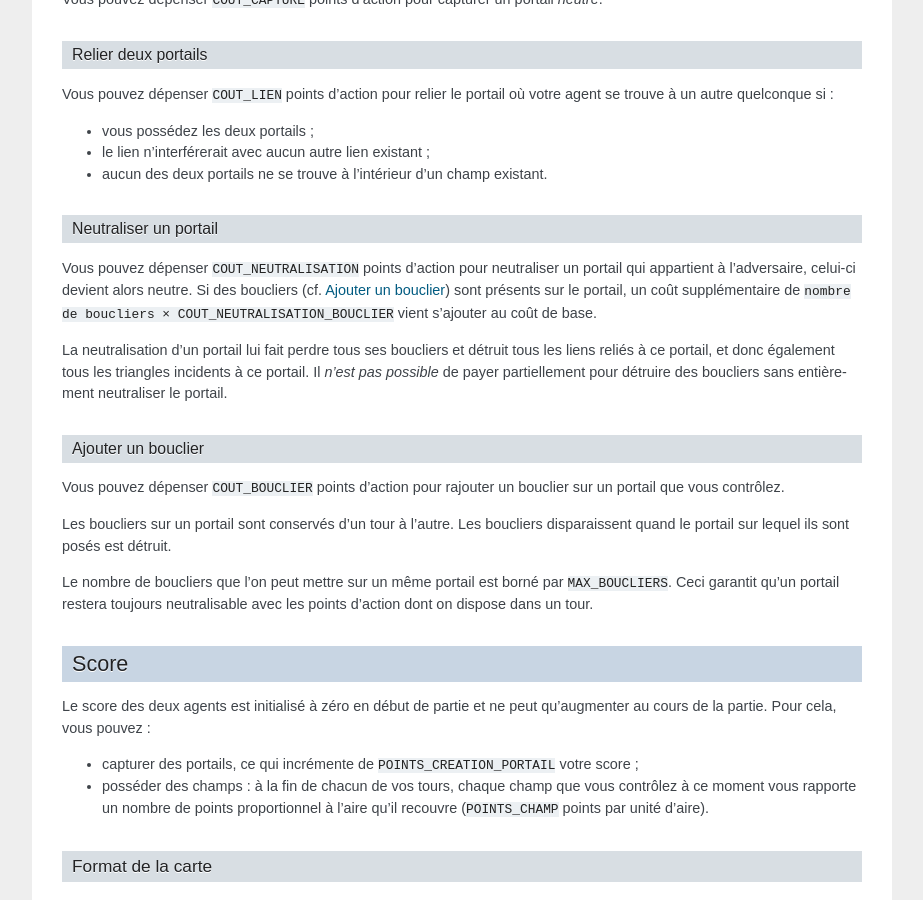
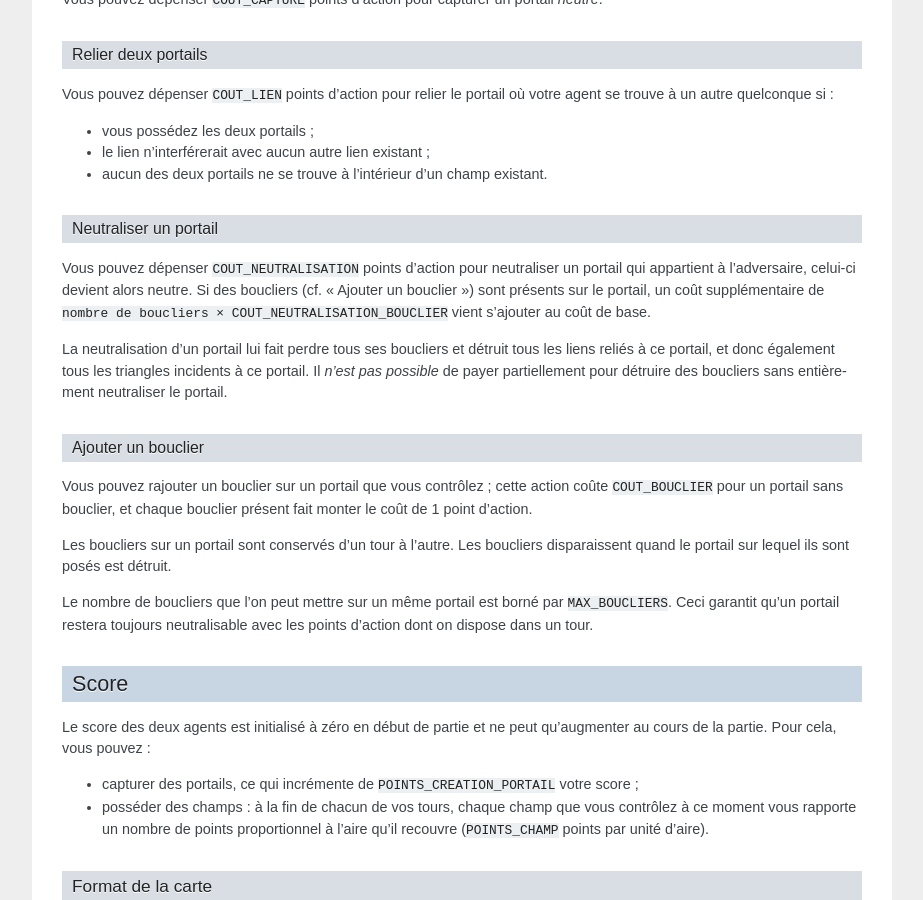
Before and after one commit to prologin/prologin2015, a Sphinx documentation site: the page built from doc/finale.rst, in a window 1280 px wide and 900 px high, scrolled down 1774 px. Shown: the whole window, without its empty margins (198-1121 px from the left). Built offline with Sphinx 7.4.7, drawn with Linux system fonts in a browser that asks for light colours.

Commit message:
changement règles bouclier reflété dans la doc

```diff
--- a/doc/finale.rst
+++ b/doc/finale.rst
@@ -143,7 +143,7 @@ Neutraliser un portail
 
 Vous pouvez dépenser ``COUT_NEUTRALISATION`` points d'action pour
 neutraliser un portail qui appartient à l'adversaire, celui-ci devient
-alors neutre. Si des boucliers (cf. :ref:`ajouter-bouclier`) sont
+alors neutre. Si des boucliers (cf. « Ajouter un bouclier ») sont
 présents sur le portail, un coût supplémentaire de ``nombre de
 boucliers × COUT_NEUTRALISATION_BOUCLIER`` vient s'ajouter au coût de
 base.
@@ -154,13 +154,13 @@ triangles incidents à ce portail. Il *n'est pas possible* de payer
 partiellement pour détruire des boucliers sans entièrement neutraliser
 le portail.
 
-.. _ajouter-bouclier:
 
 Ajouter un bouclier
 -------------------
 
-Vous pouvez dépenser ``COUT_BOUCLIER`` points d'action pour rajouter
-un bouclier sur un portail que vous contrôlez.
+Vous pouvez rajouter un bouclier sur un portail que vous contrôlez ;
+cette action coûte ``COUT_BOUCLIER`` pour un portail sans bouclier, et
+chaque bouclier présent fait monter le coût de 1 point d'action.
 
 Les boucliers sur un portail sont conservés d'un tour à l'autre. Les
 boucliers disparaissent quand le portail sur lequel ils sont posés est
```
